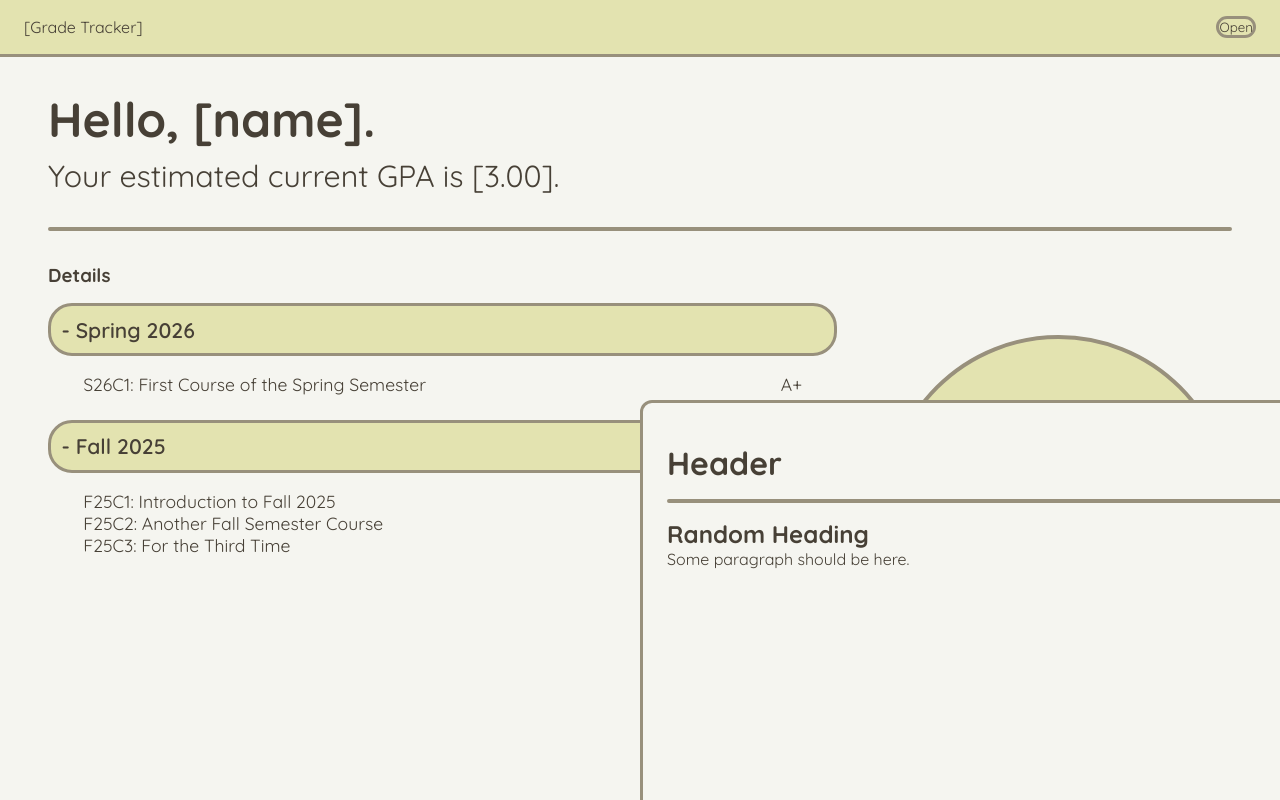
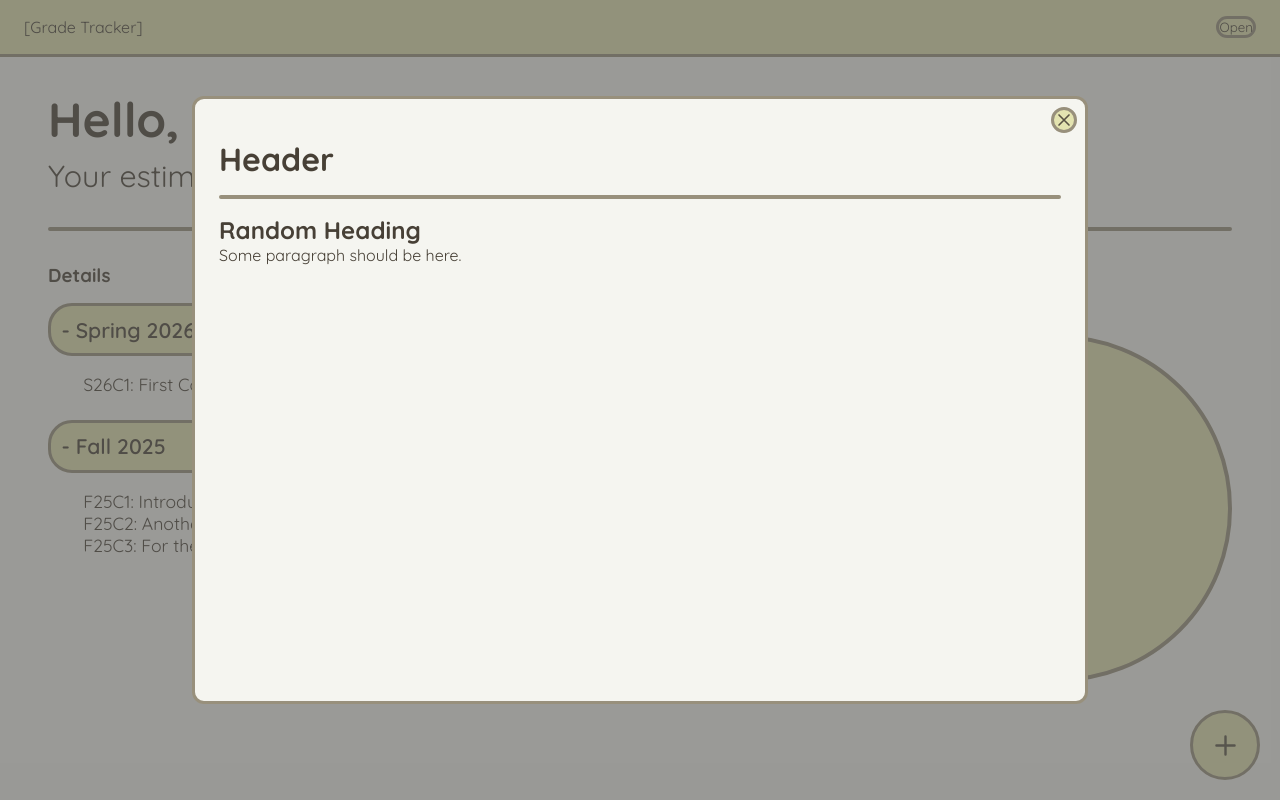
Before and after one commit to beryl-11/grade-tracker, a React (Vite) app: page / in a window 1280 px wide. Built offline with nearby package versions, Linux system fonts and the light colour scheme.

Commit message:
basic modal styling

```diff
--- /dev/null
+++ b/src/css/modal.css
@@ -0,0 +1,48 @@
+/* Modal Template */
+.modal-backdrop {
+    background-color: hsla(60, 1%, 34%, 0.575); /*TODO: adjust this color later*/
+    display: flex;
+    position: fixed;
+    z-index: 2;
+    top: 0;
+    left: 0;
+    width: 100%;
+    height: 100%;
+    justify-content: center;
+    align-items: center;
+}
+
+.modal {
+    position: fixed;
+    border: 3px solid var(--focus-color);
+    background-color: var(--background-color);
+    border-radius: 12px;
+    padding: 1.5rem;
+    /* margin: auto; */
+    width: 70%;
+    height: 76vh;
+    overflow-y: auto;
+    overflow-x: hidden;
+}
+
+.modal-exit-btn {
+    position: absolute;
+    top: 0;
+    right: 0;
+    margin: 8px;
+}
+
+/* Modal Content */
+.modal-header,
+.modal-section {
+    margin: 1rem 0;
+}
+
+.modal-table {
+    max-width: 50%;
+}
+
+.modal th,
+.modal td {
+    padding: 0;
+}
--- a/src/css/style.css
+++ b/src/css/style.css
@@ -242,41 +242,3 @@ tr:nth-of-type(2n):not(.collapsible-content tr) {
     transform: scale(.95);
     transition: transform 0.3s ease;
 }
-
-/* || Modals */
-.modal {
-    position: fixed;
-    border: 3px solid var(--focus-color);
-    background-color: var(--background-color);
-    border-radius: 12px;
-    padding: 1.5rem;
-    margin: auto;
-    z-index: 2;
-    width: 70%;
-    height: 76vh;
-    top: 50%;
-    left: 50%;
-    overflow-y: auto;
-    overflow-x: hidden;
-}
-
-.modal-header,
-.modal-section {
-    margin: 1rem 0;
-}
-
-.modal-exit-btn {
-    position: absolute;
-    top: 0;
-    right: 0;
-    margin: 8px;
-}
-
-.modal-table {
-    max-width: 50%;
-}
-
-.modal th,
-.modal td {
-    padding: 0;
-}
--- a/src/modals/ModalContainer.jsx
+++ b/src/modals/ModalContainer.jsx
@@ -1,9 +1,12 @@
+import '../css/modal.css'
 import {createPortal} from "react-dom";
 import Modal from "./Modal";
 
 export default function ModalContainer() {
     return createPortal(
-        <Modal/>,
+        <div className='modal-backdrop'>
+            <Modal></Modal>
+        </div>,
         document.body
     )
 
```
